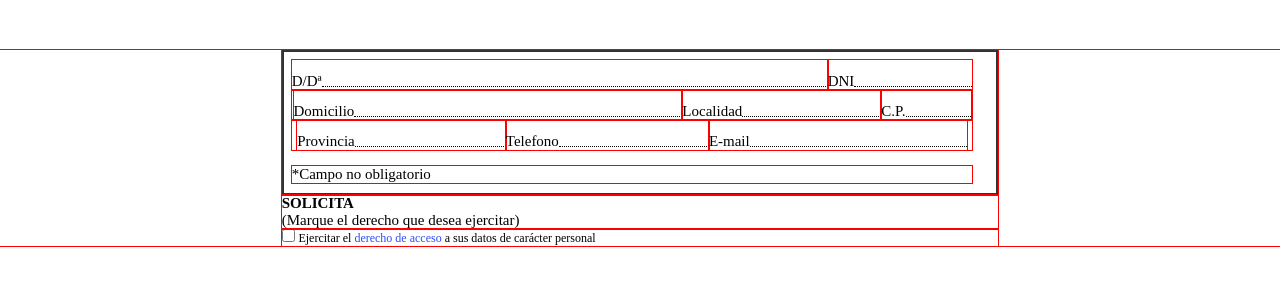
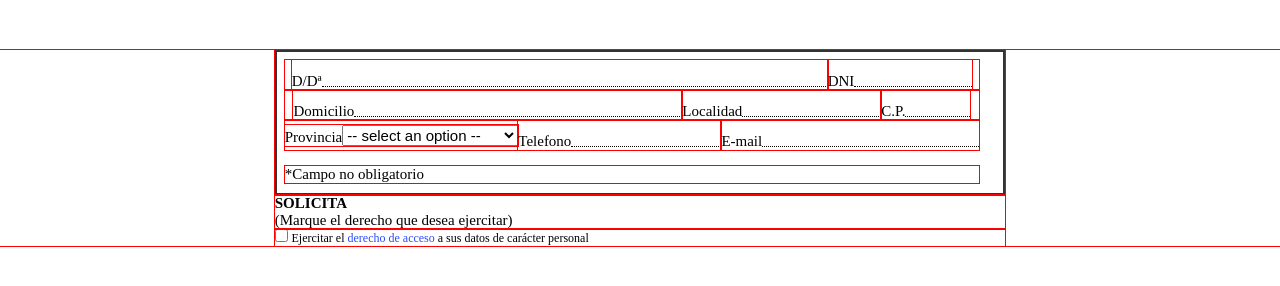
Before and after one commit to SergioRuntime/paper-form-html, a plain HTML site: page index.html in a window 1280 px wide. Drawn offline with Linux system fonts and the light colour scheme.

Commit message:
Add provinces

```diff
--- a/index.html
+++ b/index.html
@@ -50,7 +50,34 @@
               <div class="paper-form-content-data">
                 <div class="paper-form-content-data__province">
                   <label for="province">Provincia</label>
-                  <input type="text" id="province" name="province" />
+                  <select name="province">
+                    <option disabled selected value>
+                      -- select an option --
+                    </option>
+                    <option value="Andalucia">Andalucia</option>
+                    <option value="Aragon">Aragon</option>
+                    <option value="Asturias">Asturias</option>
+                    <option value="Baleares">Baleares</option>
+                    <option value="Ceuta">Ceuta</option>
+                    <option value="Canarias">Canarias</option>
+                    <option value="Cantabria">Cantabria</option>
+                    <option value="Castilla-La Mancha">
+                      Castilla-La Mancha
+                    </option>
+                    <option value="Castilla y Leon">Castilla y Leon</option>
+                    <option value="Cataluna">Cataluna</option>
+                    <option value="Comunidad Valenciana">
+                      Comunidad Valenciana
+                    </option>
+                    <option value="Extremadura">Extremadura</option>
+                    <option value="Galicia">Galicia</option>
+                    <option value="La Rioja">La Rioja</option>
+                    <option value="Madrid">Madrid</option>
+                    <option value="Melilla">Melilla</option>
+                    <option value="Murcia">Murcia</option>
+                    <option value="Navarra">Navarra</option>
+                    <option value="Pais Vasco">Pais Vasco</option>
+                  </select>
                 </div>
                 <div class="paper-form-content-data__phone">
                   <label for="phone">Telefono</label>
```
